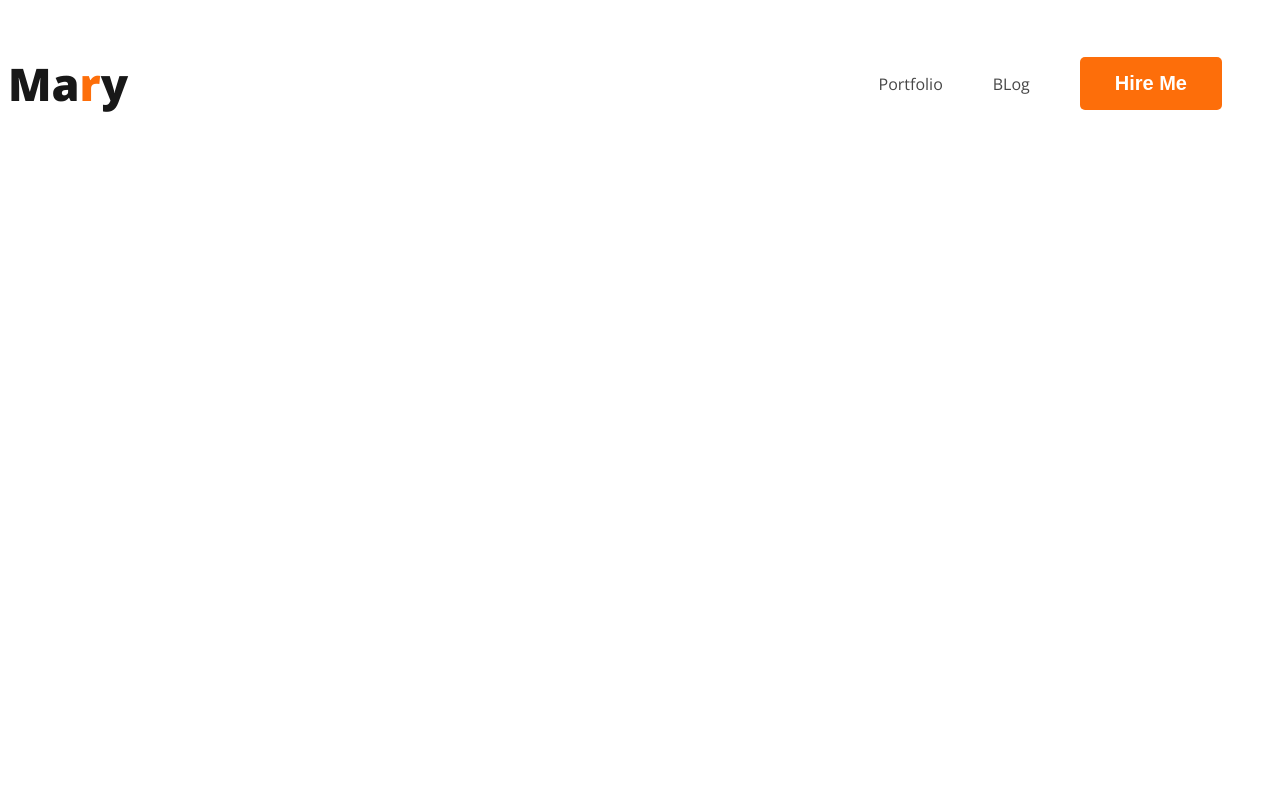
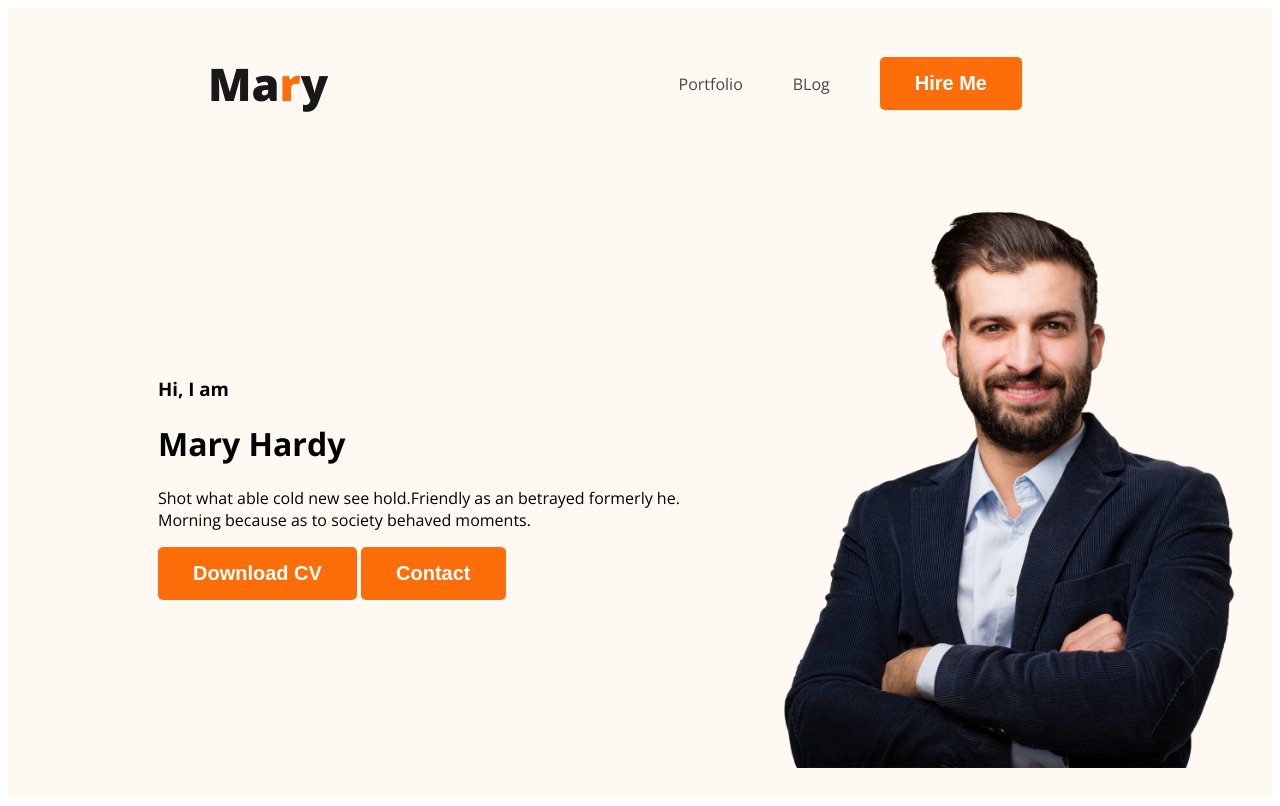
Before and after one commit to chanchaldas71/developer-portfolio, a plain HTML site: page index.html in a window 1280 px wide. Drawn offline with nearby package versions, Linux system fonts and the light colour scheme.

Commit message:
banner content done

```diff
--- a/index.html
+++ b/index.html
@@ -11,7 +11,7 @@
 </head>
 <body>
 
-    <header>
+    <header class="header">
         <nav>
             <h3 class="nav-title">Ma<span class="text-primary">r</span>y</h3>
             <ul>
@@ -20,6 +20,17 @@
                 <li><button class="btn-primary">Hire Me</button></li>
             </ul>
         </nav>
+
+        <div class="banner">
+            <div class="banner-content">
+                <h3 class="banner-greeting">Hi, I  am</h3>
+                <h1 class="banner-title">Mary Hardy</h1>
+                <p>Shot what able cold new see hold.Friendly as an betrayed formerly he. Morning because as to society behaved moments.</p>
+                <button class="btn-primary">Download CV</button>
+                <button class="btn-primary">Contact</button>
+            </div>
+            <img class="profile-pic" src="images/hardy.png" alt="">
+        </div>
     </header>
 
 </body>
--- a/style.css
+++ b/style.css
@@ -23,6 +23,7 @@ nav {
     display: flex;
     justify-content: space-between;
     align-items: center;
+    margin: 0 200px;
 }
 
 .nav-title {
@@ -46,3 +47,19 @@ nav a {
     text-decoration: none;
     color: #474747;
 }
+
+/* header related styles */
+.header {
+    background-color: #FFF8F3;
+}
+
+.banner {
+    padding: 30px 30px 30px 150px;
+    display: flex;
+    align-items: center;
+
+}
+
+.banner .profile-pic {
+    width: 500px
+}
```
